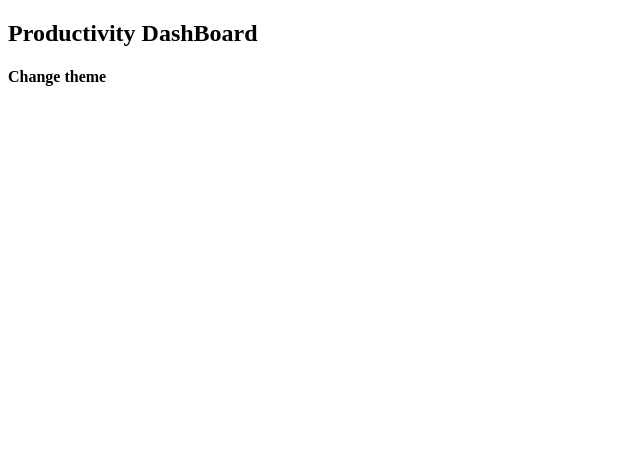
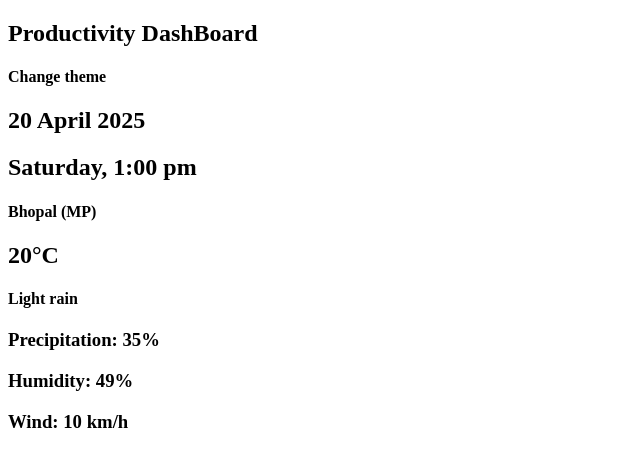
Before and after one commit to Ejaz-Ahmad18/Productivity-Dashboard-Usig-Js-Project, a plain HTML site: page index.html in a window 1280 px wide. Shown: the whole page, without its empty margins (0-640 px from the left). Drawn offline with Linux system fonts and the light colour scheme.

Commit message:
Create-Header-Html-code

```diff
--- a/index.html
+++ b/index.html
@@ -16,7 +16,25 @@
             </div>
             </div>
         </nav>
+          <section class="allElems">
+             <header>
+                <div class="header1">
+                    <h2>20 April 2025</h2>
+                    <h1>Saturday, 1:00 pm</h1>
+                    <h4>Bhopal (MP)</h4>
+                </div>
 
+                <div class="header2">
+                    <h2>20°C</h2>
+                    <h4>Light rain</h4>
+                    <h3 class="precipitation">Precipitation: 35%</h3>
+                    <h3 class="humidity">Humidity: 49%</h3>
+                    <h3 class="wind">Wind: 10 km/h</h3>
+
+                </div>
+            </header>
+
+          </section>
 
     </div>
 
```
